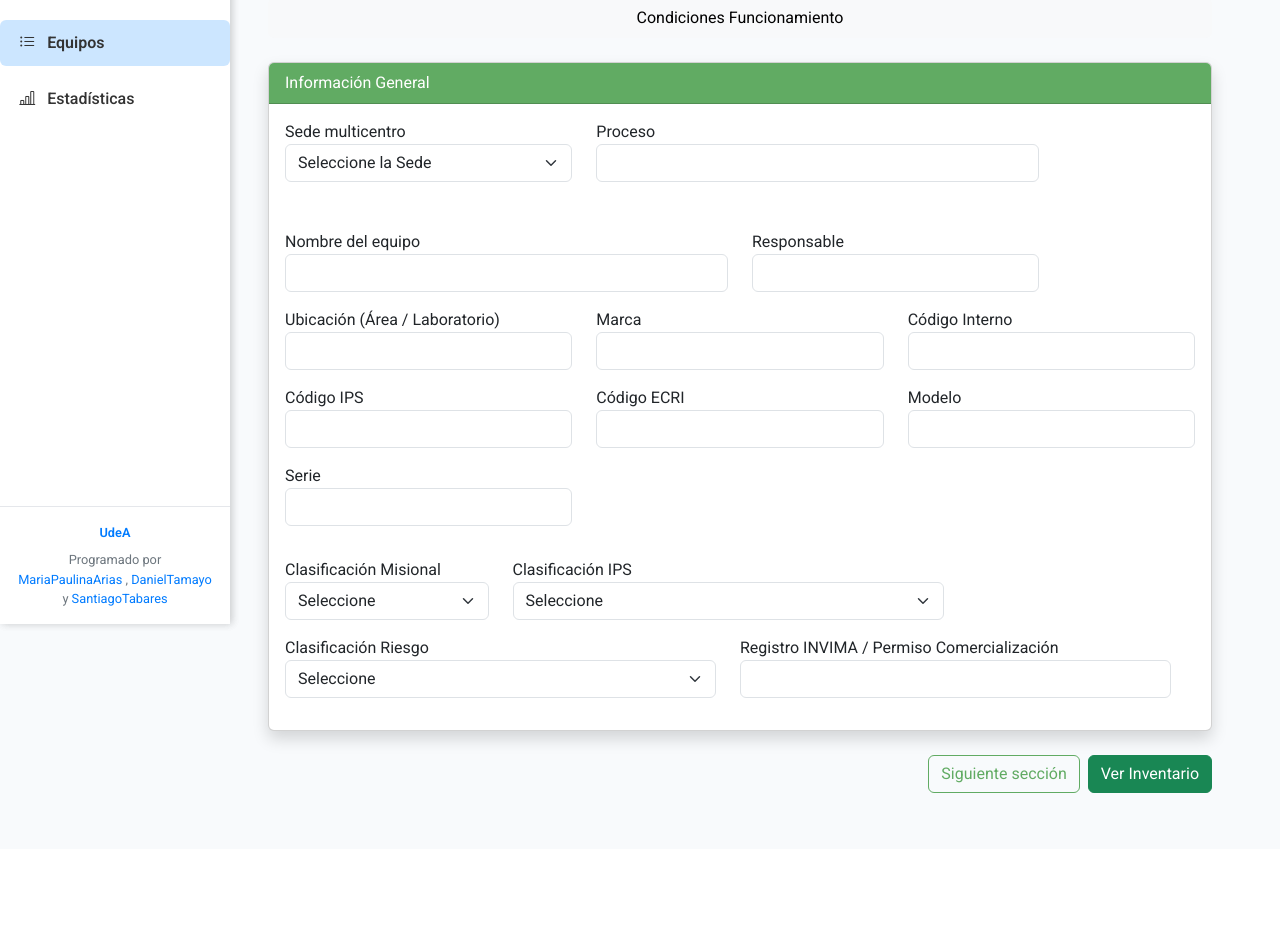
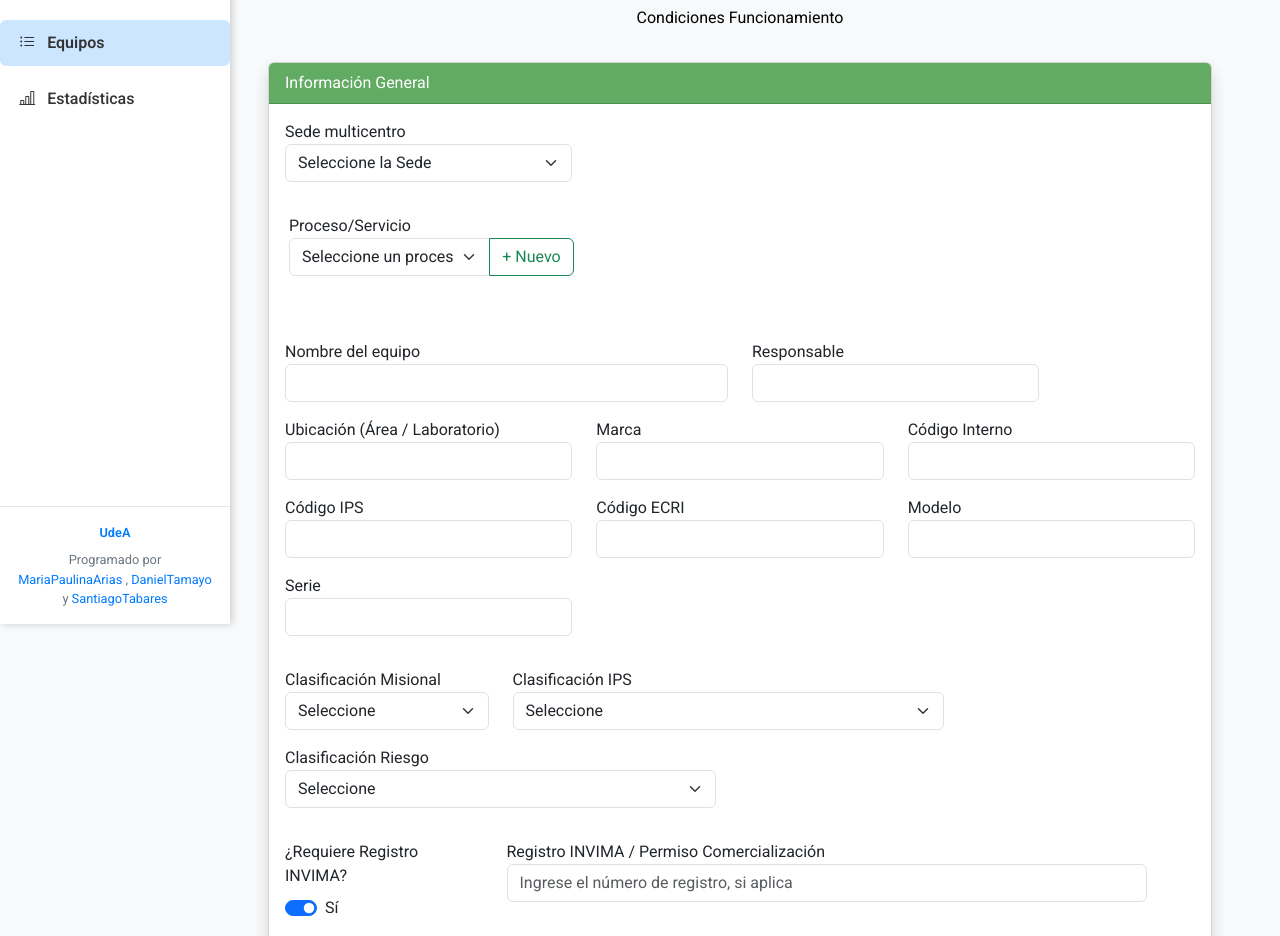
Before and after one commit to mpaulina24/Gestor-Equipos-Biomedicos-LIME, a Vue app in the folder frontend/: page /equipos/agregarEquipo in a window 1280 px wide. Shown: the part 176-1112 px from the top of the page. Before the commit the page ends 1025 px from the top, so only its background shows below. Built offline with nearby package versions, Linux system fonts and the light colour scheme.

Commit message:
Implemented INVIMA/marketing permit registration, fixed dimension float values, added pre-established and new services, included 'Serie' in the main menu, and added location filter.

```diff
--- a/frontend/src/views/AgregarEquipo.vue
+++ b/frontend/src/views/AgregarEquipo.vue
@@ -39,10 +39,68 @@
                     </option>
                   </select>
                 </div>
-                <div class="col-md-6 mb-3">
-                  <label>Proceso</label>
-                  <input v-model="equipo.proceso" class="form-control" required />
+
+                <div class="card-body">
+                  <div class="row">
+
+                    <div class="col-md-4 mb-3">
+                      <label>Proceso/Servicio</label>
+                      <div class="input-group">
+                        <select
+                          v-model="equipo.proceso"
+                          class="form-select"
+                          :disabled="mostrarNuevoServicio"
+                          required
+                        >
+                          <option value="" disabled>Seleccione un proceso</option>
+                          <option
+                            v-for="servicio in serviciosDisponibles"
+                            :key="servicio"
+                            :value="servicio"
+                          >
+                            {{ servicio }}
+                          </option>
+                        </select>
+
+                        <button
+                          class="btn btn-outline-success"
+                          type="button"
+                          @click="mostrarNuevoServicio = true"
+                          v-if="!mostrarNuevoServicio"
+                        >
+                          + Nuevo
+                        </button>
+                      </div>
+                    </div>
+
+                    <div v-if="mostrarNuevoServicio" class="col-md-8 mb-3">
+                        <label>Ingresar Nuevo Servicio/Proceso</label>
+                        <div class="input-group">
+                            <input
+                              v-model="nuevoServicio"
+                              class="form-control"
+                              placeholder="Ej: LIME - Genética"
+                            />
+                            <button
+                                class="btn btn-success"
+                                type="button"
+                                @click="agregarNuevoServicio"
+                            >
+                                Guardar Nuevo
+                            </button>
+                            <button
+                                class="btn btn-secondary"
+                                type="button"
+                                @click="mostrarNuevoServicio = false; nuevoServicio = ''"
+                            >
+                                Cancelar
+                            </button>
+                        </div>
+                    </div>
+
+                    </div>
                 </div>
+
                 </div>
             </div>
 
@@ -130,10 +188,42 @@
                   </select>
                 </div>
 
-                <div class="col-md-6 mb-3">
-                  <label>Registro INVIMA / Permiso Comercialización</label>
-                  <input v-model="equipo.registro_invima" class="form-control" />
+
+                <div class="row mt-3">
+                  <div class="col-md-3 mb-3 d-flex align-items-center">
+                    <div>
+                      <label class="d-block">¿Requiere Registro INVIMA?</label>
+                      <div class="form-check form-switch mt-2">
+                        <input
+                          class="form-check-input"
+                          type="checkbox"
+                          v-model="equipo.requiere_invima"
+                          id="switchInvima"
+
+                          @change="equipo.registro_invima = equipo.requiere_invima ? '' : 'No requiere'"
+                          >
+                        <label class="form-check-label" for="switchInvima">
+                          {{ equipo.requiere_invima ? 'Sí' : 'No' }}
+                        </label>
+                      </div>
+                    </div>
+                  </div>
+
+                  <div class="col-md-9 mb-3">
+                    <label>Registro INVIMA / Permiso Comercialización</label>
+                    <input
+                      v-model="equipo.registro_invima"
+                      class="form-control"
+                      placeholder="Ingrese el número de registro, si aplica"
+                      :disabled="!equipo.requiere_invima"
+                      :required="equipo.requiere_invima"
+                    />
+                    <small v-if="!equipo.requiere_invima" class="form-text text-muted">
+                      El campo se guardará como "No requiere".
+                    </small>
+                  </div>
                 </div>
+
                 </div>
               </div>
             </div>
@@ -388,8 +478,8 @@
             <div class="col-md-3 mb-3">
               <label>Alto (cm)</label>
               <input
-                type="number"
-                v-model.number="equipo.dimensiones_alto"
+                type="float"
+                v-model.float="equipo.dimensiones_alto"
                 class="form-control"
                 placeholder="Alto"
               />
@@ -397,8 +487,8 @@
             <div class="col-md-3 mb-3">
               <label>Ancho (cm)</label>
               <input
-                type="number"
-                v-model.number="equipo.dimensiones_ancho"
+                type="float"
+                v-model.float="equipo.dimensiones_ancho"
                 class="form-control"
                 placeholder="Ancho"
               />
@@ -406,8 +496,8 @@
             <div class="col-md-3 mb-3">
               <label>Profundidad (cm)</label>
               <input
-                type="number"
-                v-model.number="equipo.dimensiones_profundidad"
+                type="float"
+                v-model.float="equipo.dimensiones_profundidad"
                 class="form-control"
                 placeholder="Profundidad"
               />
@@ -469,6 +559,7 @@ const equipo = ref({
   clasificacion_ips: "",
   clasificacion_riesgo: "",
   registro_invima: "",
+  requiere_invima: true,
 
   // --- Registro Histórico (Añade campos faltantes si no los habías incluido) ---
   tiempo_vida_util: "",
@@ -508,7 +599,33 @@ const equipo = ref({
 
 });
 
-
+//  Opciones Iniciales de Proceso/Servicio
+const serviciosDisponibles = ref([
+    'LIME',
+    'LIME - Hematología',
+    'LIME - Citometría de Flujo',
+    'LIME - Almacén',
+    'LIME - Atención a Pacientes',
+    'LIME - Biología Molecular',
+    'LIME - Microbiología',
+    'Centro de resonancia',
+    'Fotodermatología',
+    'Trasplantes GICIG',
+    'Inmunodeficiencias Primarias',
+    'Grupo Reproducción',
+    'Patología',
+    'Dermatopatología'
+]);
+const mostrarNuevoServicio = ref(false);
+const nuevoServicio = ref('');
+function agregarNuevoServicio() {
+    if (nuevoServicio.value && !serviciosDisponibles.value.includes(nuevoServicio.value)) {
+        serviciosDisponibles.value.push(nuevoServicio.value);
+        equipo.value.proceso = nuevoServicio.value;
+        nuevoServicio.value = '';
+        mostrarNuevoServicio.value = false;
+    }
+}
 
 // --- Opciones de Clasificación para Vue ---
 const clasificacionesMisionales = [
@@ -529,11 +646,11 @@ const clasificacionesRiesgo = [
   { value: 'IIB', label: 'Clase IIb' },
   { value: 'III', label: 'Clase III' },
 ];
-
+// El 'value' debe coincidir con la clave única de models.py
 const opcionesSede = [
-  { value: 'PRADO', label: 'Sede Prado' },
-  { value: 'SEDE2', label: 'Sede 2' },
-  { value: 'SEDE3', label: 'Sede 3' },
+  { value: 'Sede Prado', label: 'Sede Prado' },
+  { value: 'Sede 2', label: 'Sede 2' },
+  { value: 'Sede 3', label: 'Sede 3' },
 ];
 
 const documentos = {
--- a/frontend/src/views/DetalleEquipo.vue
+++ b/frontend/src/views/DetalleEquipo.vue
@@ -58,13 +58,13 @@
         </div>
       </section>
 
-      <!-- 🌡️ Condiciones de Funcionamiento -->
+      <!--  Condiciones de Funcionamiento -->
       <section>
         <h5 class="section-title">Condiciones de Funcionamiento</h5>
         <div class="row">
           <div v-for="campo in condiciones" :key="campo.key" class="col-md-4 mb-2">
-            <strong>{{ campo.label }}:</strong> {{ equipo[campo.key] || '—' }}
-          </div>
+            <strong>{{ campo.label }}:</strong> {{ formatValue(equipo[campo.key]) }}
+            </div>
         </div>
       </section>
     </div>
@@ -88,6 +88,7 @@ export default {
         { key: "proceso", label: "Proceso" },
         { key: "nombre_equipo", label: "Nombre del Equipo" },
         { key: "codigo_interno", label: "Código Interno" },
+        { key: "sede", label: "Sede LIME" },
         { key: "codigo_ips", label: "Código IPS" },
         { key: "codigo_ecri", label: "Código ECRI" },
         { key: "responsable", label: "Responsable" },
@@ -141,11 +142,26 @@ export default {
         { key: "corriente", label: "Corriente" },
         { key: "humedad", label: "Humedad relativa" },
         { key: "temperatura", label: "Temperatura" },
-        { key: "dimensiones", label: "Dimensiones" },
+        { key: "dimensiones_alto", label: "Alto (cm)" },
+        { key: "dimensiones_ancho", label: "Ancho (cm)" },
+        { key: "dimensiones_profundidad", label: "Profundidad (cm)" },
         { key: "peso", label: "Peso" },
         { key: "otros", label: "Otros" },
       ],
     };
+  },
+
+  methods: {
+    formatValue(value) {
+      if (value === null || value === undefined || value === "") {
+        return '—';
+      }
+      const num = parseFloat(value);
+      if (isNaN(num)) {
+        return value;
+      }
+      return num.toFixed(2).replace('.', ',');
+    }
   },
   mounted() {
     const id = this.$route.params.id;
```
Also changed, not shown: frontend/src/views/Equipos.vue (+36 -14 lines).
